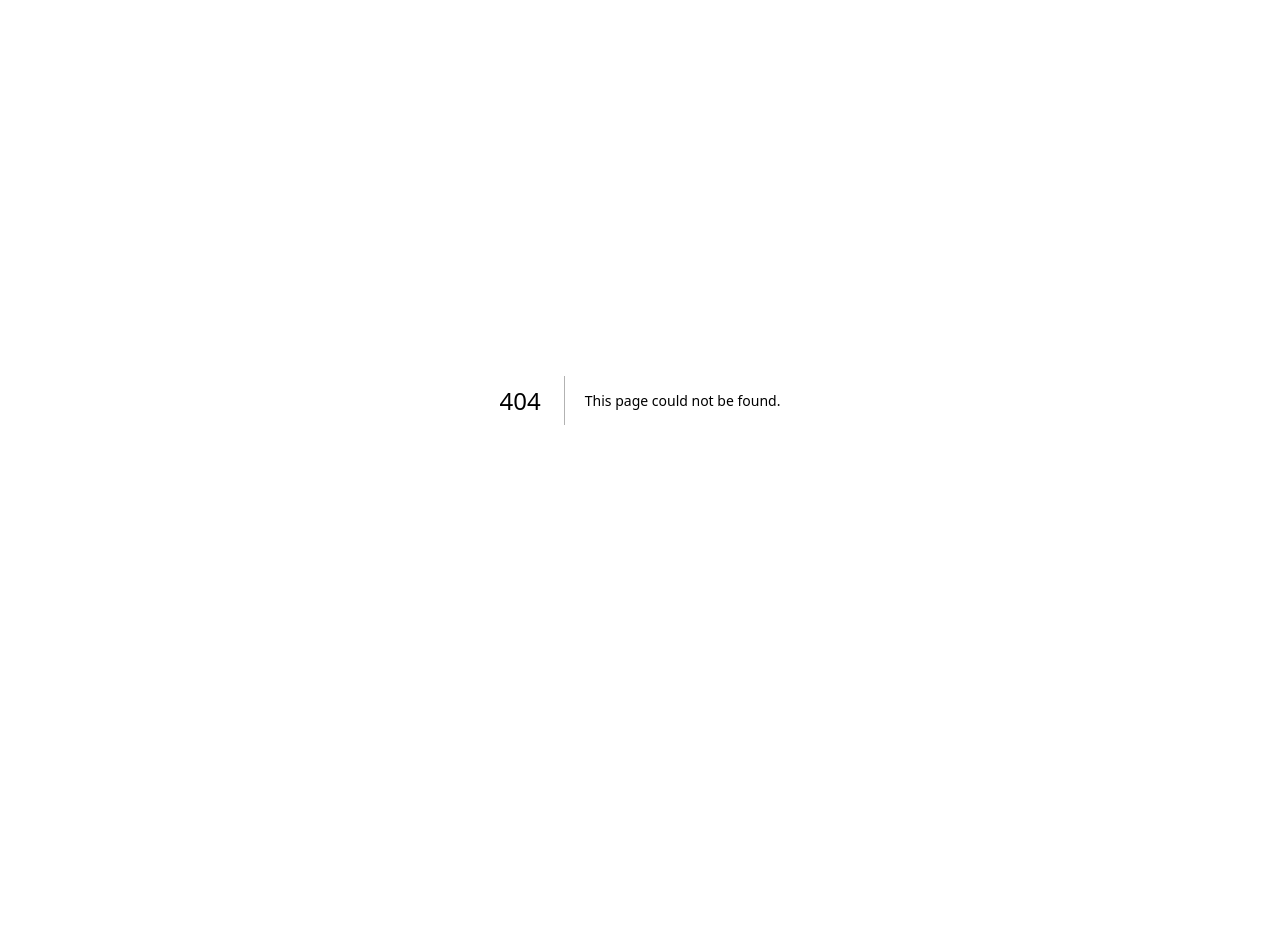
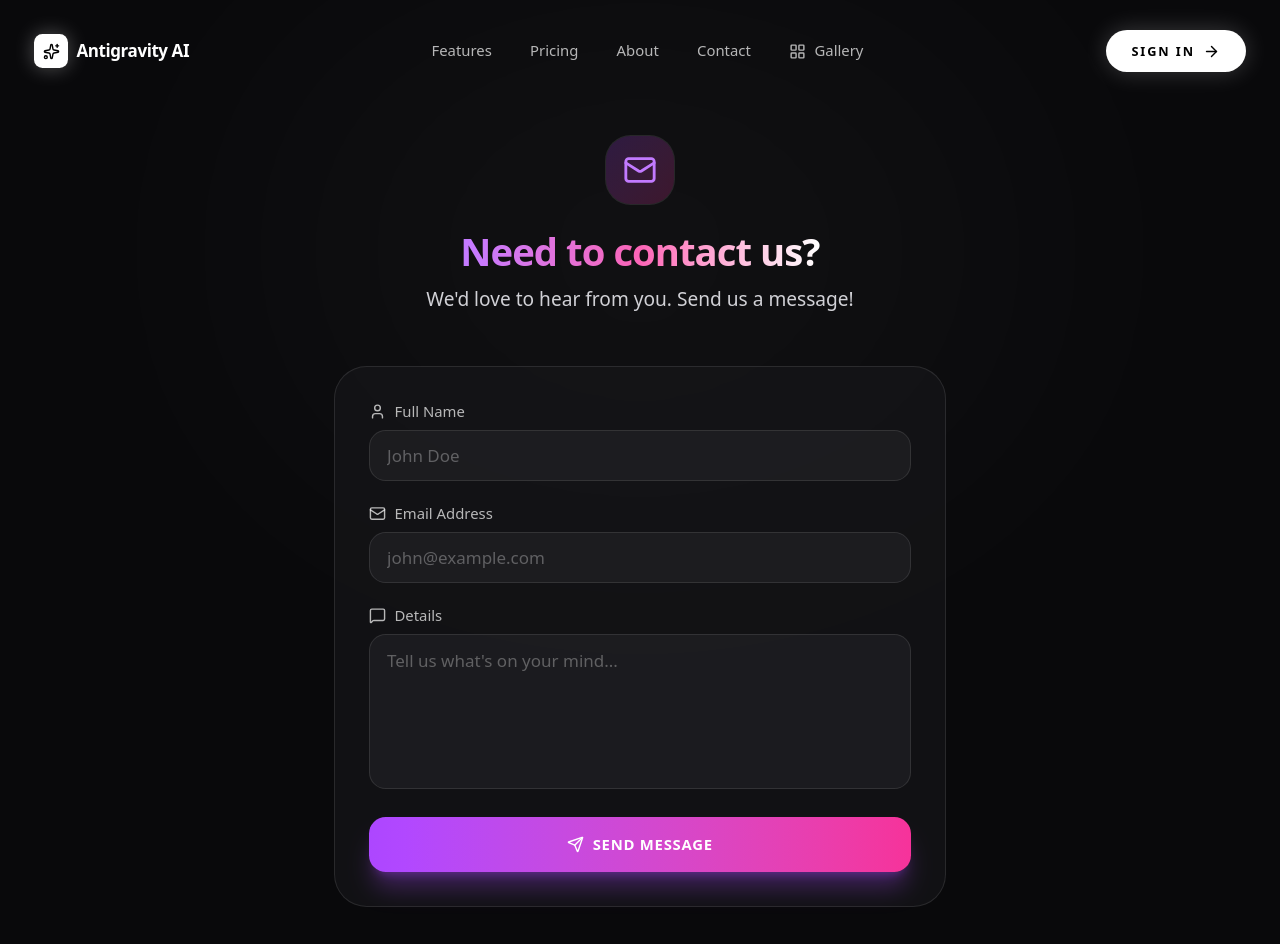
Before and after one commit to ashiqrahman12/image-generator-n8n-, a Next.js app: page /contact in a window 1280 px wide. Before the commit this address had no page. Shown: the top 944 px of the page. Before the commit the page ends 800 px from the top, so only its background shows below. Built offline with nearby package versions, Linux system fonts and the light colour scheme.

Commit message:
Feature: Create contact page with form (Full name, Email, Details)

```diff
--- /dev/null
+++ b/src/app/contact/page.tsx
@@ -0,0 +1,171 @@
+"use client";
+
+import { useState } from "react";
+import { Navbar } from "@/components/Navbar";
+import { motion } from "framer-motion";
+import { Send, Mail, User, MessageSquare, CheckCircle } from "lucide-react";
+import { cn } from "@/lib/utils";
+
+export default function ContactPage() {
+    const [formData, setFormData] = useState({
+        fullName: "",
+        email: "",
+        details: "",
+    });
+    const [isSubmitting, setIsSubmitting] = useState(false);
+    const [isSubmitted, setIsSubmitted] = useState(false);
+
+    const handleSubmit = async (e: React.FormEvent) => {
+        e.preventDefault();
+        setIsSubmitting(true);
+
+        // Simulate form submission
+        await new Promise(resolve => setTimeout(resolve, 1500));
+
+        setIsSubmitting(false);
+        setIsSubmitted(true);
+        setFormData({ fullName: "", email: "", details: "" });
+    };
+
+    return (
+        <div className="min-h-screen bg-background flex flex-col font-sans overflow-x-hidden">
+            <Navbar />
+
+            <main className="flex-1 pt-24 md:pt-32 pb-32 md:pb-24 px-4">
+                {/* Background Glow */}
+                <div className="fixed top-0 left-1/2 -translate-x-1/2 w-[600px] md:w-[800px] h-[400px] md:h-[500px] bg-primary/20 blur-[150px] rounded-full pointer-events-none opacity-20" />
+
+                <div className="max-w-xl mx-auto relative z-10">
+                    {/* Header */}
+                    <motion.div
+                        initial={{ opacity: 0, y: 20 }}
+                        animate={{ opacity: 1, y: 0 }}
+                        className="text-center mb-10 md:mb-12"
+                    >
+                        <div className="w-16 h-16 rounded-2xl bg-gradient-to-br from-purple-500/20 to-pink-500/20 flex items-center justify-center mx-auto mb-6 ring-1 ring-white/10">
+                            <Mail className="w-8 h-8 text-purple-400" />
+                        </div>
+                        <h1 className="text-3xl md:text-4xl font-extrabold tracking-tight mb-3">
+                            <span className="text-transparent bg-clip-text bg-gradient-to-r from-purple-400 via-pink-400 to-primary">Need to contact us?</span>
+                        </h1>
+                        <p className="text-muted-foreground text-base md:text-lg">
+                            We'd love to hear from you. Send us a message!
+                        </p>
+                    </motion.div>
+
+                    {/* Contact Form */}
+                    <motion.div
+                        initial={{ opacity: 0, y: 30 }}
+                        animate={{ opacity: 1, y: 0 }}
+                        transition={{ delay: 0.1 }}
+                        className="bg-zinc-900/60 border border-white/10 rounded-3xl p-6 md:p-8"
+                    >
+                        {isSubmitted ? (
+                            <motion.div
+                                initial={{ opacity: 0, scale: 0.9 }}
+                                animate={{ opacity: 1, scale: 1 }}
+                                className="text-center py-8"
+                            >
+                                <div className="w-16 h-16 rounded-full bg-green-500/20 flex items-center justify-center mx-auto mb-4">
+                                    <CheckCircle className="w-8 h-8 text-green-400" />
+                                </div>
+                                <h3 className="text-xl font-bold text-white mb-2">Message Sent!</h3>
+                                <p className="text-white/60 mb-6">We'll get back to you as soon as possible.</p>
+                                <button
+                                    onClick={() => setIsSubmitted(false)}
+                                    className="px-6 py-3 rounded-xl bg-white/10 text-white font-semibold hover:bg-white/20 transition-colors"
+                                >
+                                    Send Another Message
+                                </button>
+                            </motion.div>
+                        ) : (
+                            <form onSubmit={handleSubmit} className="space-y-5">
+                                {/* Full Name */}
+                                <div className="space-y-2">
+                                    <label className="flex items-center gap-2 text-sm font-medium text-white/70">
+                                        <User className="w-4 h-4" />
+                                        Full Name
+                                    </label>
+                                    <input
+                                        type="text"
+                                        required
+                                        value={formData.fullName}
+                                        onChange={(e) => setFormData({ ...formData, fullName: e.target.value })}
+                                        placeholder="John Doe"
+                                        className="w-full h-12 px-4 rounded-xl bg-zinc-800/50 border border-white/10 text-white placeholder:text-white/30 focus:outline-none focus:border-purple-500/50 focus:ring-1 focus:ring-purple-500/20 transition-all"
+                                    />
+                                </div>
+
+                                {/* Email Address */}
+                                <div className="space-y-2">
+                                    <label className="flex items-center gap-2 text-sm font-medium text-white/70">
+                                        <Mail className="w-4 h-4" />
+                                        Email Address
+                                    </label>
+                                    <input
+                                        type="email"
+                                        required
+                                        value={formData.email}
+                                        onChange={(e) => setFormData({ ...formData, email: e.target.value })}
+                                        placeholder="john@example.com"
+                                        className="w-full h-12 px-4 rounded-xl bg-zinc-800/50 border border-white/10 text-white placeholder:text-white/30 focus:outline-none focus:border-purple-500/50 focus:ring-1 focus:ring-purple-500/20 transition-all"
+                                    />
+                                </div>
+
+                                {/* Details */}
+                                <div className="space-y-2">
+                                    <label className="flex items-center gap-2 text-sm font-medium text-white/70">
+                                        <MessageSquare className="w-4 h-4" />
+                                        Details
+                                    </label>
+                                    <textarea
+                                        required
+                                        value={formData.details}
+                                        onChange={(e) => setFormData({ ...formData, details: e.target.value })}
+                                        placeholder="Tell us what's on your mind..."
+                                        rows={5}
+                                        className="w-full px-4 py-3 rounded-xl bg-zinc-800/50 border border-white/10 text-white placeholder:text-white/30 focus:outline-none focus:border-purple-500/50 focus:ring-1 focus:ring-purple-500/20 transition-all resize-none"
+                                    />
+                                </div>
+
+                                {/* Submit Button */}
+                                <button
+                                    type="submit"
+                                    disabled={isSubmitting}
+                                    className={cn(
+                                        "w-full py-4 rounded-xl font-bold text-sm uppercase tracking-wider transition-all active:scale-[0.98] flex items-center justify-center gap-2",
+                                        isSubmitting
+                                            ? "bg-zinc-700 text-white/50 cursor-not-allowed"
+                                            : "bg-gradient-to-r from-purple-500 to-pink-500 text-white shadow-xl shadow-purple-500/30 hover:shadow-purple-500/50"
+                                    )}
+                                >
+                                    {isSubmitting ? (
+                                        <>
+                                            <div className="w-5 h-5 border-2 border-white/30 border-t-white rounded-full animate-spin" />
+                                            Sending...
+                                        </>
+                                    ) : (
+                                        <>
+                                            <Send className="w-4 h-4" />
+                                            Send Message
+                                        </>
+                                    )}
+                                </button>
+                            </form>
+                        )}
+                    </motion.div>
+
+                    {/* Additional Info */}
+                    <motion.p
+                        initial={{ opacity: 0 }}
+                        animate={{ opacity: 1 }}
+                        transition={{ delay: 0.3 }}
+                        className="text-center text-sm text-white/40 mt-8"
+                    >
+                        We typically respond within 24-48 hours.
+                    </motion.p>
+                </div>
+            </main>
+        </div>
+    );
+}
```
